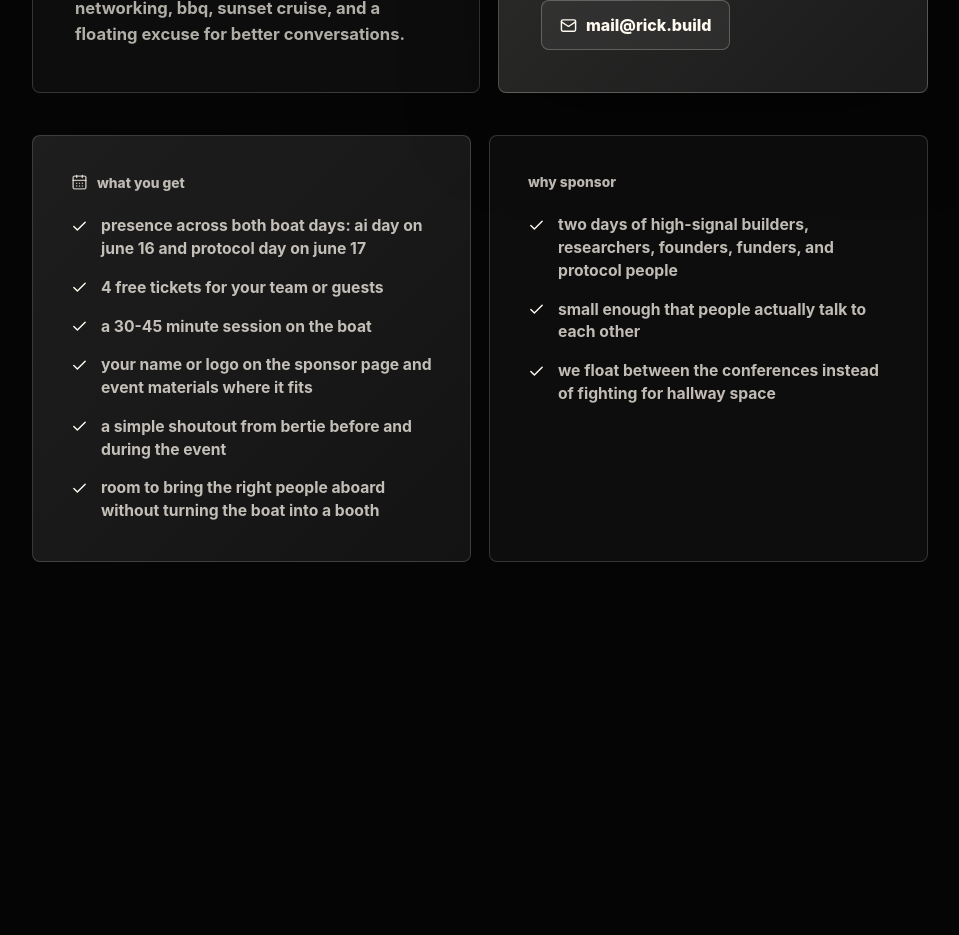
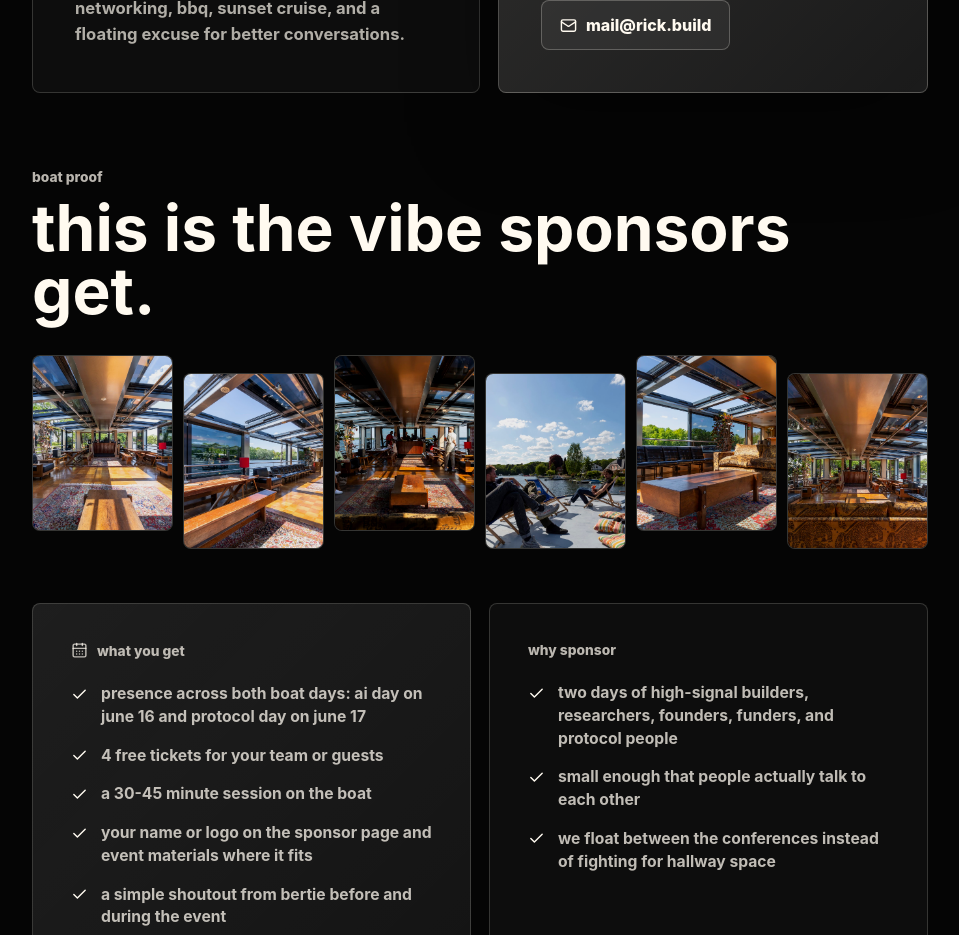
Before and after one commit to rickkdev/berlinboat, a Next.js app: page /sponsor in a window 1280 px wide. Shown: the part 1160-2095 px from the top of the page, without its empty margins (160-1119 px from the left). Before the commit the page ends 1842 px from the top, so only its background shows below. Built offline with nearby package versions, Linux system fonts and the light colour scheme.

Commit message:
Add sponsor page boat gallery

```diff
--- a/app/globals.css
+++ b/app/globals.css
@@ -774,6 +774,7 @@ h3 {
 }
 
 .sponsor-brief,
+.sponsor-gallery,
 .sponsor-details {
   width: min(1180px, calc(100% - (var(--gutter) * 2)));
   margin: 0 auto;
@@ -884,6 +885,63 @@ h3 {
   border: 1px solid rgba(255, 250, 240, 0.24);
   background: rgba(255, 255, 255, 0.055);
   color: #fffaf0;
+}
+
+.sponsor-gallery {
+  display: grid;
+  gap: clamp(18px, 3vw, 32px);
+  padding: clamp(18px, 3vw, 34px) 0 clamp(36px, 6vw, 72px);
+}
+
+.sponsor-gallery__heading {
+  display: grid;
+  gap: 12px;
+}
+
+.sponsor-gallery__heading .eyebrow {
+  margin-bottom: 0;
+  color: rgba(255, 250, 240, 0.72);
+}
+
+.sponsor-gallery__heading h2 {
+  width: min(760px, 100%);
+}
+
+.sponsor-gallery__grid {
+  display: grid;
+  grid-template-columns: repeat(6, minmax(0, 1fr));
+  gap: 10px;
+}
+
+.sponsor-gallery__image {
+  position: relative;
+  aspect-ratio: 4 / 5;
+  min-width: 0;
+  margin: 0;
+  overflow: hidden;
+  border: 1px solid rgba(255, 250, 240, 0.16);
+  border-radius: 8px;
+  background: rgba(255, 255, 255, 0.04);
+}
+
+.sponsor-gallery__image:nth-child(2n) {
+  transform: translateY(clamp(10px, 1.6vw, 18px));
+}
+
+.sponsor-gallery__image img {
+  width: 100%;
+  height: 100%;
+  display: block;
+  object-fit: cover;
+  filter: contrast(1.04) brightness(0.92) saturate(1.08);
+  transition:
+    filter 220ms ease,
+    transform 220ms ease;
+}
+
+.sponsor-gallery__image:hover img {
+  filter: contrast(1.06) brightness(0.98) saturate(1.12);
+  transform: scale(1.025);
 }
 
 .sponsor-details {
@@ -1056,6 +1114,7 @@ h3 {
   }
 
   .sponsor-brief,
+  .sponsor-gallery,
   .sponsor-details {
     width: calc(100% - (var(--gutter) * 2));
   }
@@ -1067,6 +1126,14 @@ h3 {
 
   .sponsor-tier {
     min-height: 340px;
+  }
+
+  .sponsor-gallery__grid {
+    grid-template-columns: repeat(2, minmax(0, 1fr));
+  }
+
+  .sponsor-gallery__image:nth-child(2n) {
+    transform: none;
   }
 }
 
--- a/app/sponsor/page.tsx
+++ b/app/sponsor/page.tsx
@@ -1,4 +1,5 @@
 import type { Metadata } from "next";
+import Image from "next/image";
 import Link from "next/link";
 import {
   Anchor,
@@ -29,6 +30,33 @@ const whyItWorks = [
   "two days of high-signal builders, researchers, founders, funders, and protocol people",
   "small enough that people actually talk to each other",
   "we float between the conferences instead of fighting for hallway space",
+];
+
+const boatImages = [
+  {
+    src: "/impressions/boattrip-01.jpg",
+    alt: "guests gathered on a berlin boat deck.",
+  },
+  {
+    src: "/impressions/boattrip-02.jpg",
+    alt: "people networking during a boat trip in berlin.",
+  },
+  {
+    src: "/impressions/boattrip-03.jpg",
+    alt: "a boat event group on the water in berlin.",
+  },
+  {
+    src: "/impressions/boattrip-04.jpg",
+    alt: "berlin boat event guests seated and talking.",
+  },
+  {
+    src: "/impressions/boattrip-05.jpg",
+    alt: "a group of guests outdoors during a berlin boat trip.",
+  },
+  {
+    src: "/impressions/boattrip-06.jpg",
+    alt: "people meeting on a boat deck during a berlin event.",
+  },
 ];
 
 export default function SponsorPage() {
@@ -101,6 +129,26 @@ export default function SponsorPage() {
         </article>
       </section>
 
+      <section className="sponsor-gallery" aria-labelledby="sponsor-gallery-title">
+        <div className="sponsor-gallery__heading">
+          <p className="eyebrow">boat proof</p>
+          <h2 id="sponsor-gallery-title">this is the vibe sponsors get.</h2>
+        </div>
+        <div className="sponsor-gallery__grid">
+          {boatImages.map((image) => (
+            <figure className="sponsor-gallery__image" key={image.src}>
+              <Image
+                src={image.src}
+                alt={image.alt}
+                width={1600}
+                height={1066}
+                sizes="(max-width: 760px) 50vw, (max-width: 1100px) 33vw, 22vw"
+              />
+            </figure>
+          ))}
+        </div>
+      </section>
+
       <section className="sponsor-details" aria-label="sponsor details">
         <article className="sponsor-panel">
           <p className="eyebrow">
```
